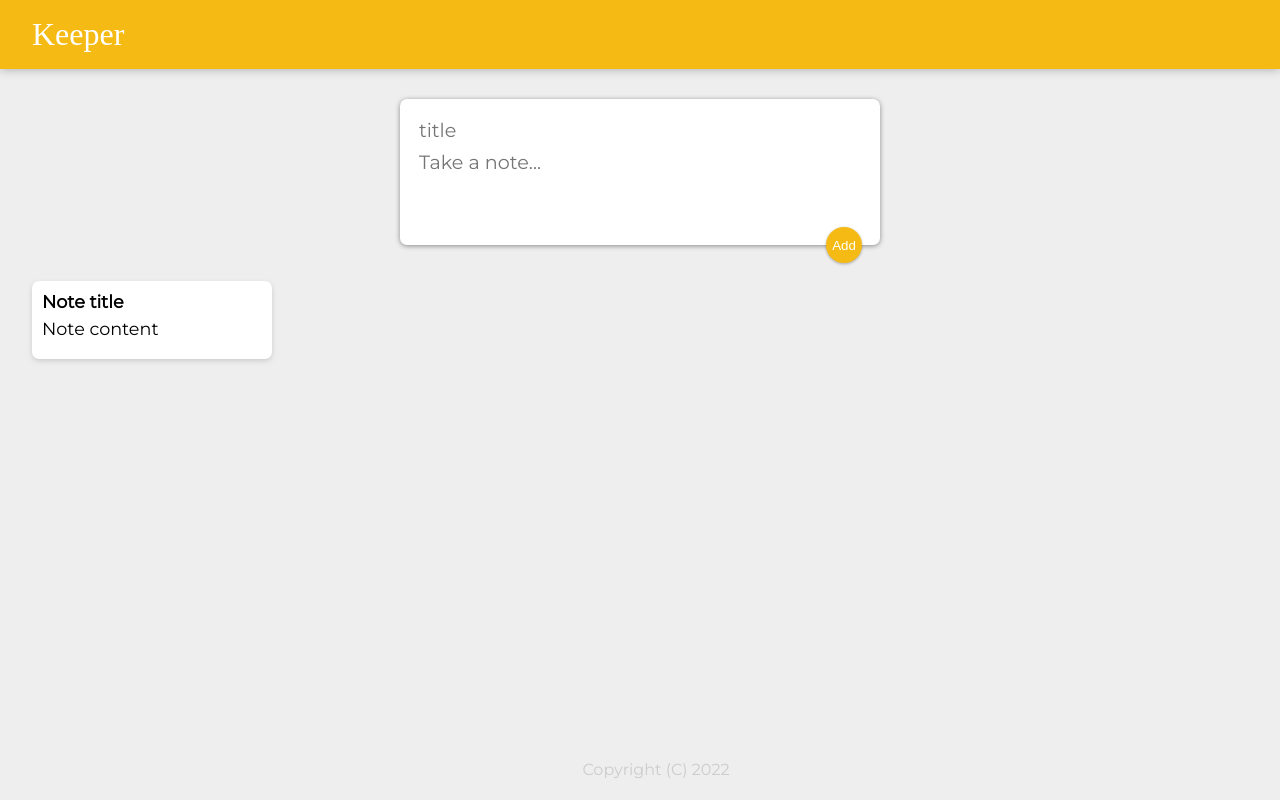
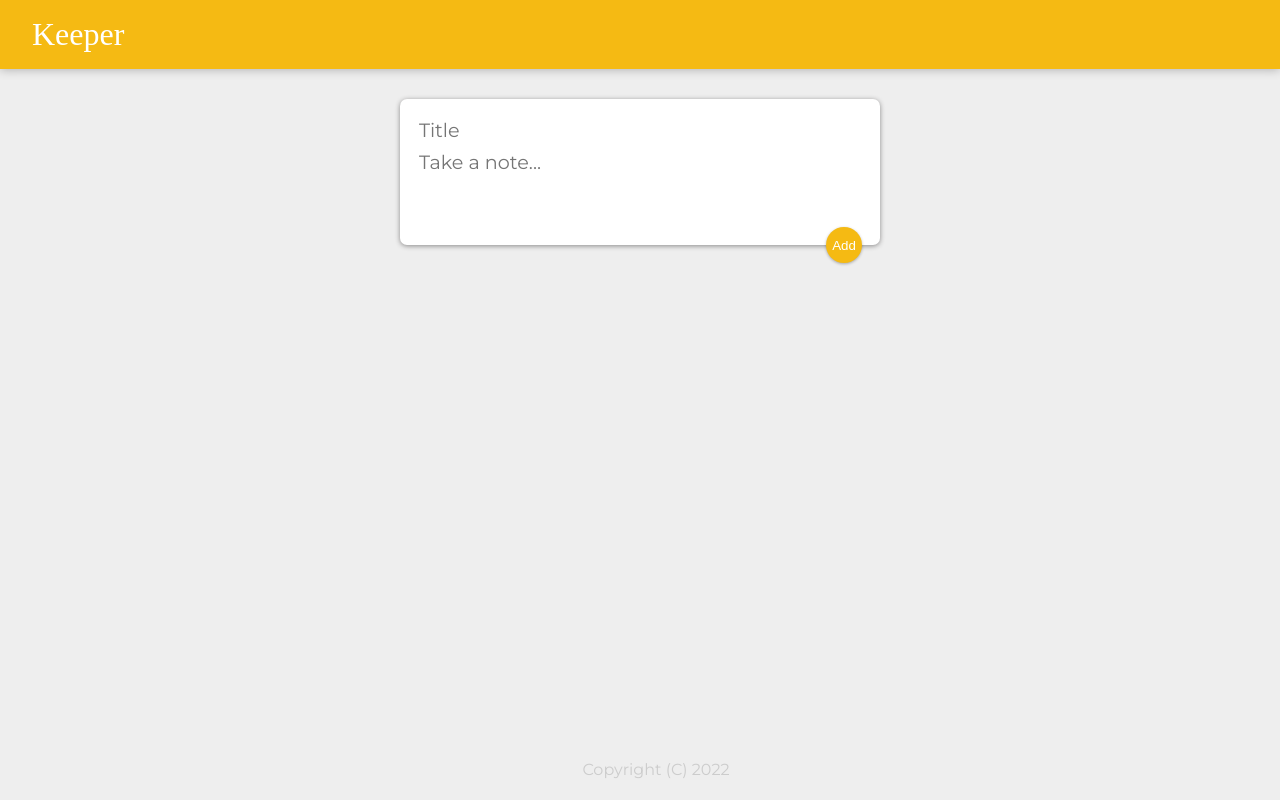
Before and after one commit to purvapawar09/keeper-app, a React (Create React App) app: page / in a window 1280 px wide. Built offline with nearby package versions, Linux system fonts and the light colour scheme; a web font is replaced by a local one.

Commit message:
add and delete note functionality

```diff
--- a/src/components/App.jsx
+++ b/src/components/App.jsx
@@ -1,15 +1,40 @@
-import React from "react";
+import React, {useState} from "react";
 import Header from "./Header";
 import Footer from "./Footer";
 import Note from "./Note";
 import CreateArea from "./CreateArea";
 
 function App() {
+    const [notes, setNotes] = useState([]);
+
+    function addNote(note){
+        console.log(note);
+        setNotes(prevNotes => {
+            return [...prevNotes, note];
+        })
+    }
+
+    function deleteNote(id){
+        setNotes(prevNotes => {
+            return prevNotes.filter((noteItem, index) => {
+                return index !== id;
+            });
+        })
+    }
+
     return (
       <div>
         <Header />
-        <CreateArea />
-        <Note key={1} title="Note title" content="Note content" />
+        <CreateArea onAdd={addNote}/>
+        {notes.map((noteItem, index) => {
+            return <Note
+                key={index}
+                id={index}
+                title={noteItem.title}
+                content={noteItem.content}
+                onDelete={deleteNote}
+            />;
+        })}
         <Footer />
       </div>
     );
--- a/src/components/CreateArea.jsx
+++ b/src/components/CreateArea.jsx
@@ -1,15 +1,36 @@
-import React from "react";
+import React, {useState} from "react";
 
-function CreateArea() {
+function CreateArea(props) {
+    const [note, setNote]=useState({
+        title:"",
+        content: ""
+    });
+
+    function handleChange(event){
+        const {name, value}=event.target;
+        setNote(prevNote => {
+            return {
+                ...prevNote,
+                [name]: value
+            };
+        });
+    }
+
+    function submitNote(event){
+        props.onAdd(note);
+        setNote({title: "", content: ""});
+        event.preventDefault();
+    }
+
     return (
         <div>
             <form>
-                <input name="title" placeholder="title" />
-                <textarea name="content" placeholder="Take a note..." rows="3"/>
-                <button>Add</button>
+                <input onChange={handleChange} name="title" value={note.title} placeholder="Title" />
+                <textarea onChange={handleChange} name="content" value= {note.content} placeholder="Take a note..." rows="3"/>
+                <button onClick={submitNote}>Add</button>
            </form>
         </div>
     );
 }
 
-export default CreateArea
+export default CreateArea;
--- a/src/components/Note.jsx
+++ b/src/components/Note.jsx
@@ -1,10 +1,16 @@
 import React from "react";
 
-function Note(props){
-    return <div className="note">
+function Note(props) {
+    function handleDelete(){
+        props.onDelete(props.id);
+    }
+    return (
+      <div className="note">
         <h1>{props.title}</h1>
         <p>{props.content}</p>
-    </div>
-}
+        <button onClick= {handleDelete}>DELETE</button>
+      </div>
+    );
+  }
 
 export default Note;
```
